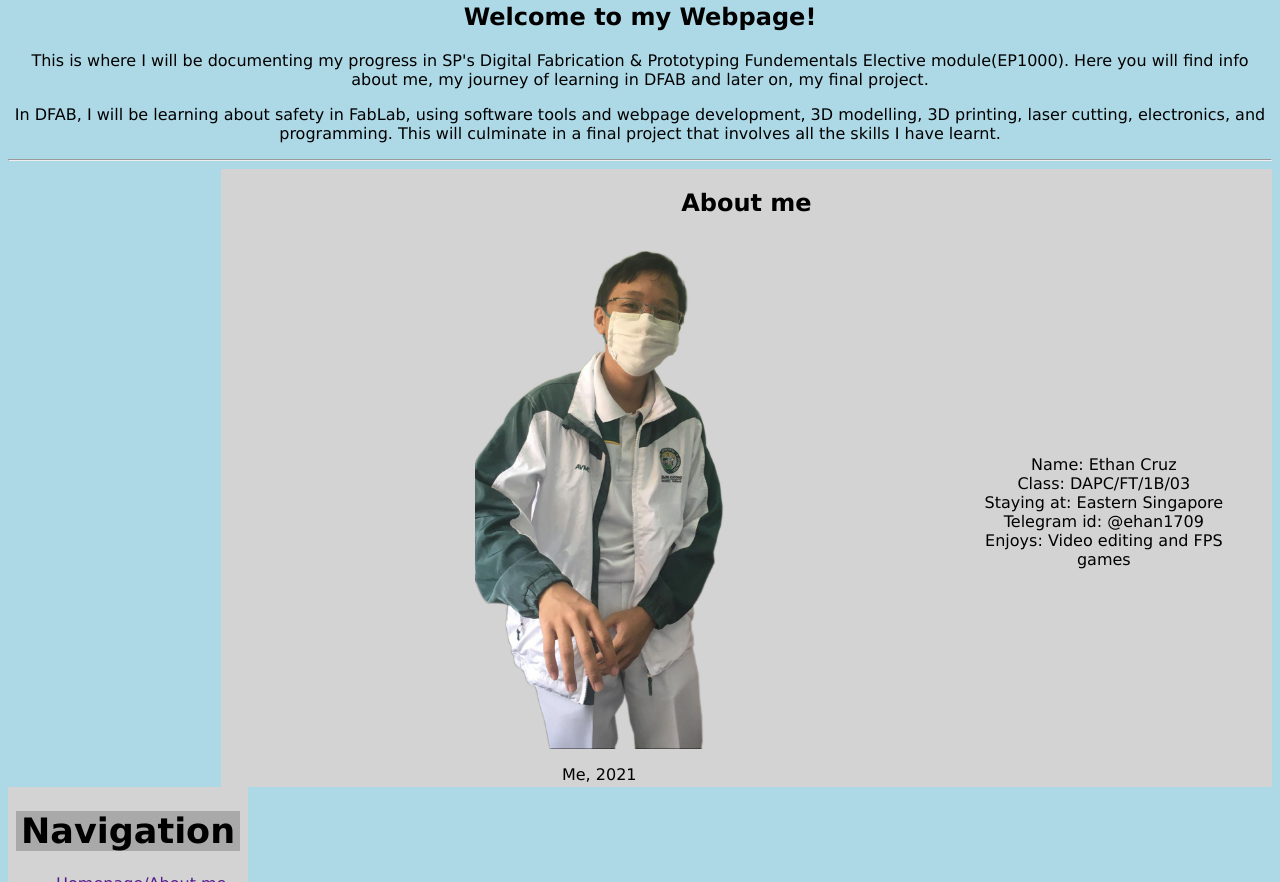
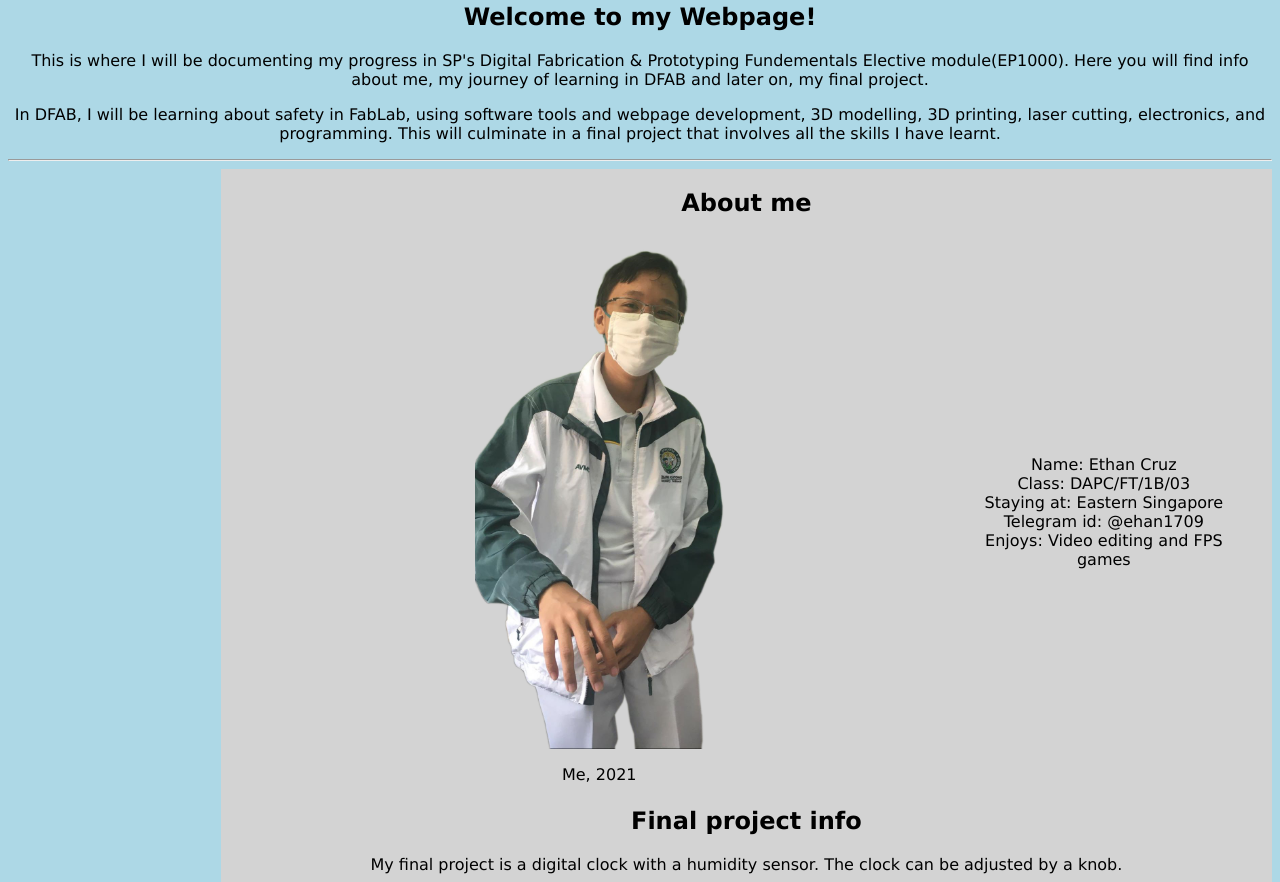
Before and after one commit to spehan1709/dfab22, a plain HTML site: page index.html in a window 1280 px wide. Shown: the part 70-952 px from the top of the page. Drawn offline with Linux system fonts and the light colour scheme.

Commit message:
Add files via upload

```diff
--- a/index.html
+++ b/index.html
@@ -43,6 +43,8 @@
                         </td>
                     </tr>
                 </table>
+                <h2>Final project info</h2>
+                <p>My final project is a digital clock with a humidity sensor. The clock can be adjusted by a knob.</p>
             </div>
             <div id="navigation">
                 <div id="navhead">
```
Also changed, not shown: electronic.html (+1 -0 lines).
